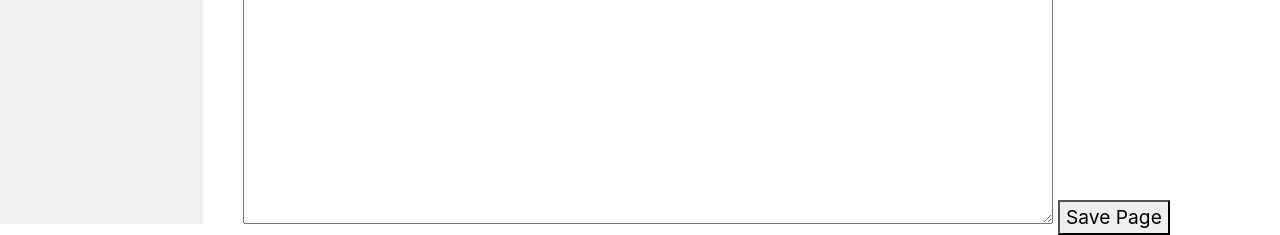
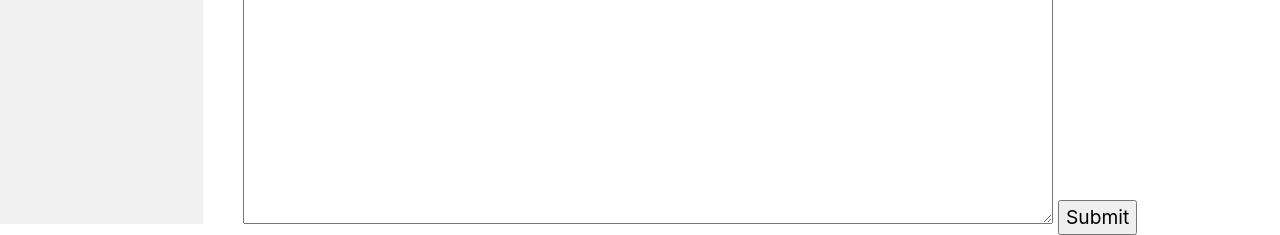
Before and after one commit to VladaPysh/Wiki, a Django app: page /newpage in a window 1280 px wide. Shown: the part 576-811 px from the top of the page. Run offline with Django 3.2, Linux system fonts and the light colour scheme; some libraries are stand-ins or nearby versions.

Commit message:
added submit button

```diff
--- a/encyclopedia/templates/encyclopedia/error.html
+++ b/encyclopedia/templates/encyclopedia/error.html
@@ -7,6 +7,6 @@
 {% block body %}
 
 <h1 style="color: rgb(219, 15, 15)"> Error </h1>
-{{ title }} does not exist in the encyclopedia, but you can create a New Page.
+{{ title }} does not exist in the encyclopedia, but you can create a <a href="{% url 'newpage' %}">New Page</a>
 
 {% endblock %}
--- a/encyclopedia/templates/encyclopedia/newpage.html
+++ b/encyclopedia/templates/encyclopedia/newpage.html
@@ -8,7 +8,7 @@
 <div class="newpage">
   <form>
   {{ form }}
-  <button> Save Page </button>
+  <input type="submit" value="Submit">
 </form>
 </div>
 
```
